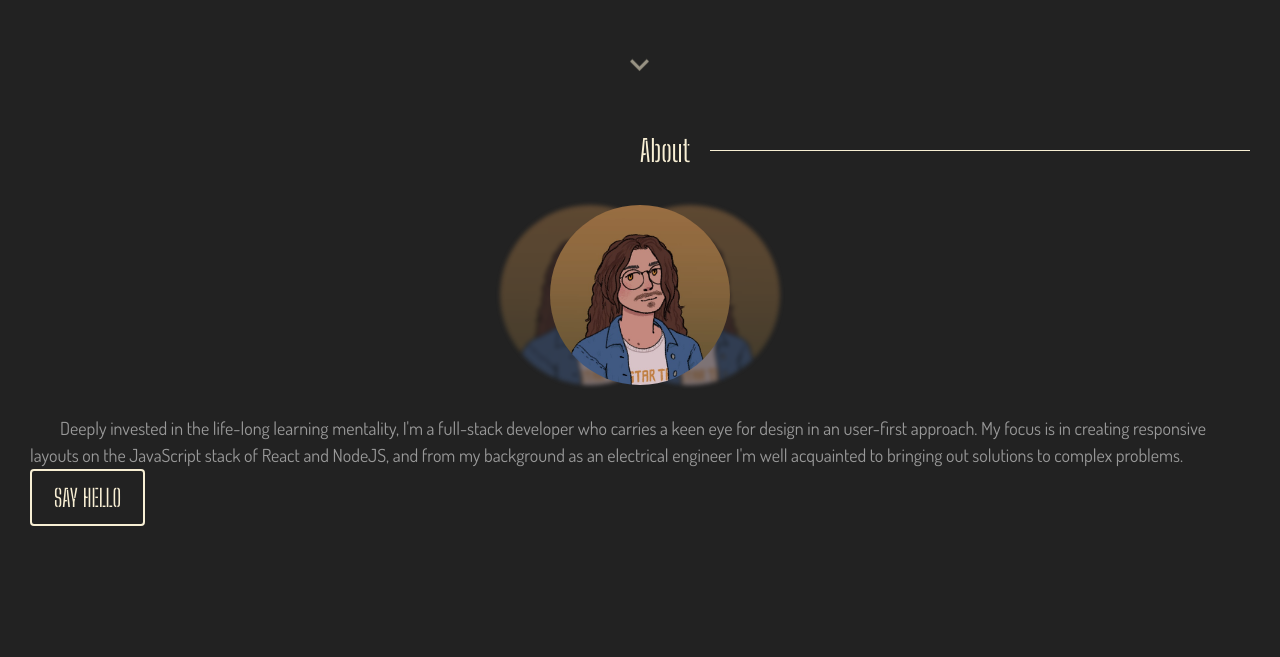
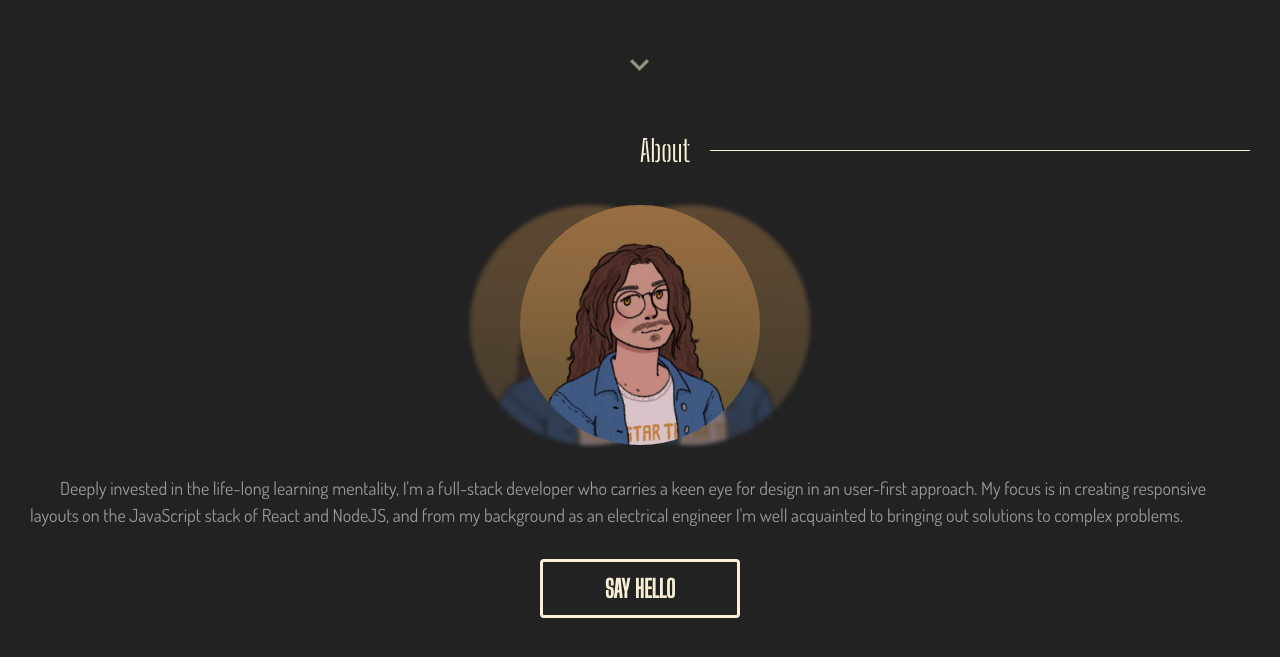
Before and after one commit to pklepa/portfolio, a Next.js app: page / in a window 1280 px wide. Shown: the part 695-1352 px from the top of the page. Built offline with nearby package versions, Linux system fonts and the light colour scheme.

Commit message:
Properly place button in About section

```diff
--- a/src/styles/components/AboutSection.module.scss
+++ b/src/styles/components/AboutSection.module.scss
@@ -23,9 +23,18 @@
 }
 
 .aboutWrapper {
+  display: flex;
+  flex-direction: column;
+  align-items: center;
+
   p {
     line-height: 1.5em;
     margin-top: 30px;
     text-indent: 30px;
   }
+
+  button {
+    margin-top: 30px;
+    max-width: 200px;
+  }
 }
--- a/src/styles/components/Button.module.scss
+++ b/src/styles/components/Button.module.scss
@@ -1,5 +1,6 @@
 .btn {
   padding: 12px 22px;
+  width: 100%;
 
   border: 0;
   border-radius: 4px;
@@ -14,7 +15,8 @@
   cursor: pointer;
 
   &.primary {
-    border-width: 2px;
+    border-width: 3px;
     font-size: 24px;
+    font-weight: 600;
   }
 }
--- a/src/styles/components/ProfilePic.module.scss
+++ b/src/styles/components/ProfilePic.module.scss
@@ -8,8 +8,11 @@
 
   img {
     border-radius: 50%;
-    width: 180px;
-    height: 180px;
+    width: max(50vw, 180px);
+    height: max(50vw, 180px);
+
+    max-width: 240px;
+    max-height: 240px;
 
     margin-top: 40px;
 
```
